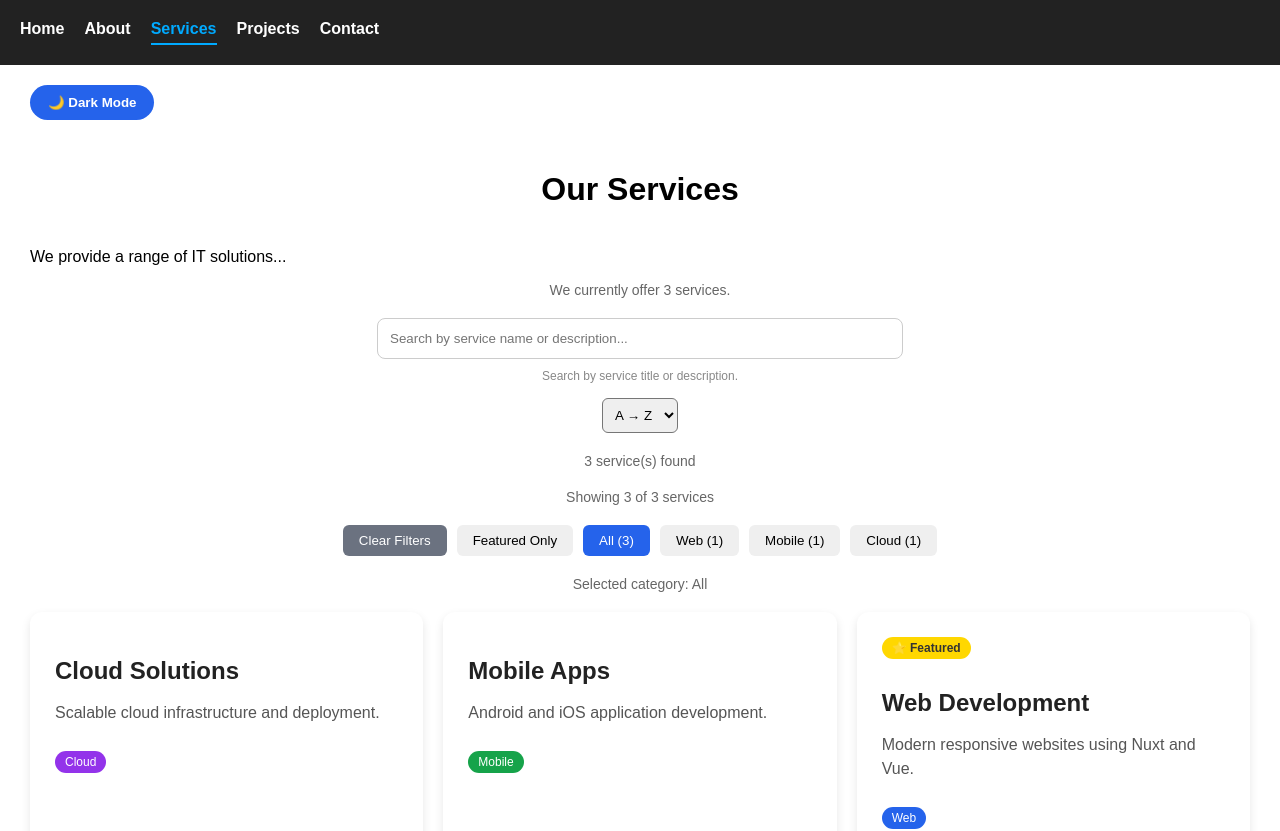
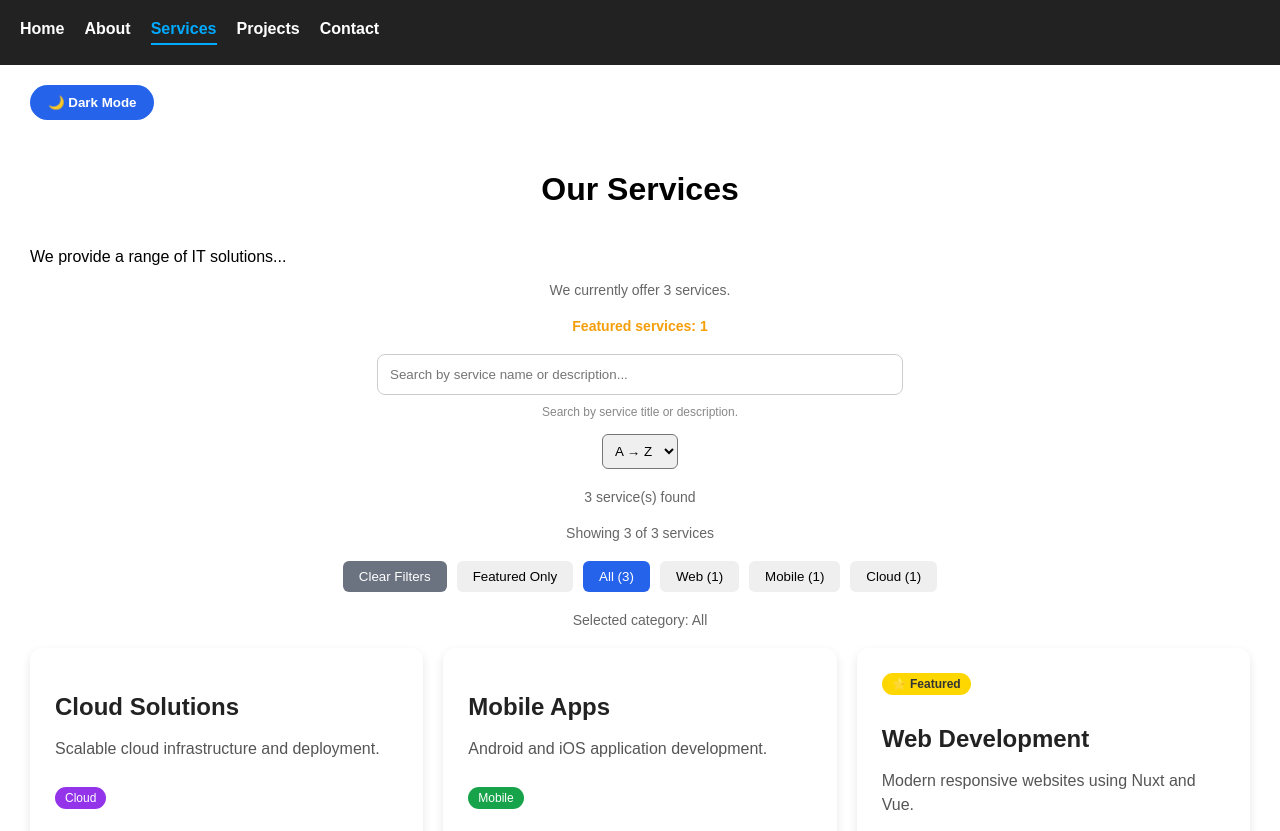
Before and after one commit to GaveshaD/it-company-website, a Nuxt app: page /services in a window 1280 px wide. Shown: the top 831 px of the page. Built offline with nearby package versions, Linux system fonts and the light colour scheme.

Commit message:
Add featured service count

```diff
--- a/app/pages/services.vue
+++ b/app/pages/services.vue
@@ -4,7 +4,11 @@
     <p>We provide a range of IT solutions...</p>
 
     <p class="service-count">
-      We currently offer {{ filteredServices.length }} services.
+      We currently offer {{ services.length }} services.
+    </p>
+
+    <p class="featured-count">
+      Featured services: {{ featuredCount }}
     </p>
 
 
@@ -164,6 +168,10 @@ const filteredServices = computed(() => {
       : b.title.localeCompare(a.title)
   )
 })
+
+const featuredCount = computed(() =>
+  services.filter(service => service.featured).length
+)
 </script>
 
 <style scoped>
@@ -293,4 +301,11 @@ const filteredServices = computed(() => {
     opacity: 1;
   }
 }
+.featured-count {
+  text-align: center;
+  color: #f59e0b;
+  font-size: 14px;
+  margin-bottom: 15px;
+  font-weight: 600;
+}
 </style>
```
